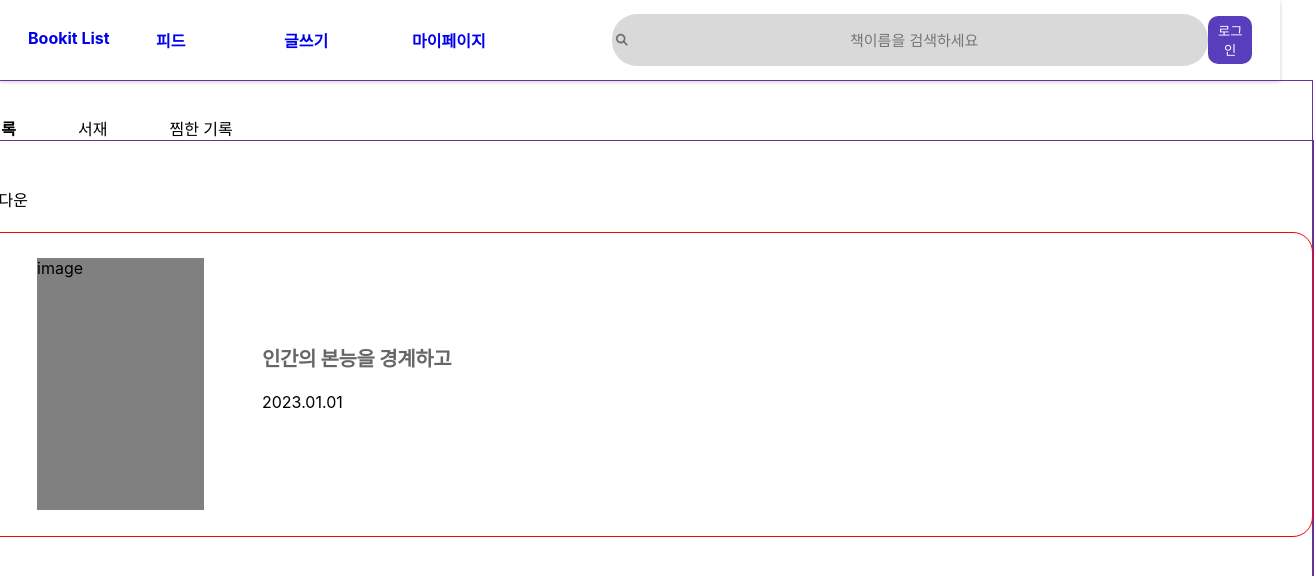
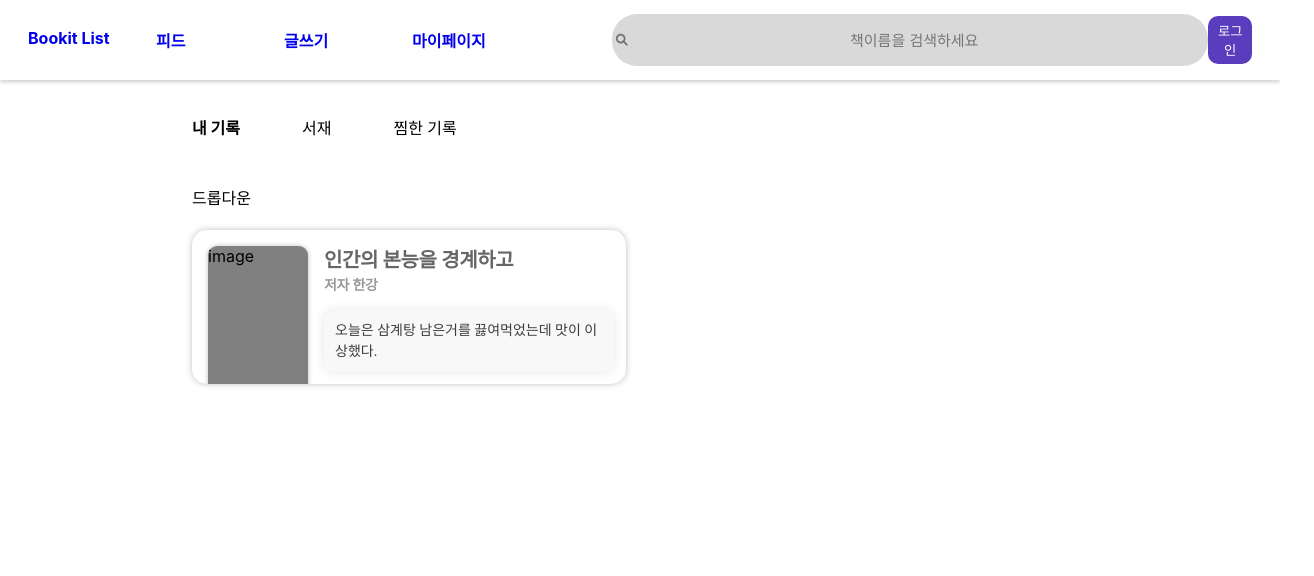
Before and after one commit to BookitList/BookitList_frontend, a React (Create React App) app: page /MyPage in a window 1280 px wide. Shown: the top 576 px of the page, 1314 px wide, since content can reach past the window. Built offline with nearby package versions, Linux system fonts and the light colour scheme.

Commit message:
Feat: 마이페이지 내 기록 부분 레이아웃 구성

```diff
--- a/src/pages/MyPage/MyPage.css
+++ b/src/pages/MyPage/MyPage.css
@@ -6,30 +6,12 @@
 
 }
 
-.MyPageContent{
-    display: flex;
-    justify-content: center;
-
-}
-
 .MyPageContainer{
-    /* margin: 0 15vw; */
+    margin: 0 15vw;
     /* margin: 0 288px; */
     min-height: 1842px;
-    border: 1px solid rebeccapurple;
-    width: 1344px;
 }
 
 .Content{
     min-height: 1842px;
-    border: 1px solid rebeccapurple;
-    width: 1344px;
 }
-
-
-.ContentContainer {
-  display: flex;
-  justify-content: center;
-  flex-direction: column;
-
-}
--- a/src/pages/MyPage/MyPage.js
+++ b/src/pages/MyPage/MyPage.js
@@ -24,7 +24,6 @@ const MyPage = () => {
   return (
     <div className='MyPage'>
       <Header />
-      <div className='MyPageContent'>
       <div className='MyPageContainer'>
         <Categories selectedCategory={category} onCategoryChange={onSelect} />
         <div className='ContentContainer'>
@@ -34,7 +33,6 @@ const MyPage = () => {
           </div>
         </div>
       </div>
-      </div>
       <Footer />
     </div>
   );
--- a/src/pages/MyPage/MyRecord/MyRecord.css
+++ b/src/pages/MyPage/MyRecord/MyRecord.css
@@ -3,27 +3,61 @@
 }
 
 .ReviewContainer{
-    height: 303px;
-    border: 1px solid red;
+    width: 434px;
+    height: 154px;
     display: flex;
     flex-direction: row;
     border-radius: 20px;
     margin-top: 21px;
+    border-radius: 15px;
+    background: var(--naver-text, #FFF);
+    box-shadow: 0px 0px 6px 0px rgba(0, 0, 0, 0.25);
+    overflow: hidden;
+
 }
 
 
 .ReviewImage{
-    width: 167px;
-    height: 252px;
-    margin: 25px 58px 25px 67px;
+    width: 100px;
+    height: 151px;
+    margin: 16px;
     background-color: gray;
+    border-radius: 9.359px;
+    box-shadow: 0px 0px 5.615px 0px rgba(0, 0, 0, 0.25);
 }
 
 .ReviewTitle{
-    margin: 112px 0 0 0;
+    margin: 16px 0 0 0;
     font-size: 20px;
 }
 
-.ReviewDate{
-    margin-top: 19px;
+.ReviewAuthor{
+    margin: 2px 0 0 0;
+    overflow: hidden;
+color: #999;
+
+text-overflow: ellipsis;
+font-family: Pretendard;
+font-size: 14px;
+font-style: normal;
+font-weight: 600;
+line-height: 20px; /* 142.857% */
+letter-spacing: -0.28px;
 }
+
+.ReviewContent{
+    width: 290px;
+    height: 62px;
+    border-radius: 10px;
+    background: #F8F8F8;
+    box-shadow: 0px 0px 12px 0px rgba(0, 0, 0, 0.10);
+    padding: 10px 11px;
+    box-sizing: border-box;
+    color: #3C3C3C;
+    font-family: Pretendard;
+    font-size: 14px;
+    font-style: normal;
+    font-weight: 400;
+    line-height: 150%;
+
+}
--- a/src/pages/MyPage/MyRecord/MyRecord.js
+++ b/src/pages/MyPage/MyRecord/MyRecord.js
@@ -10,7 +10,8 @@ const MyRecord = () => {
               <div className='ReviewImage'>image</div>
               <div className='ReviewText'>
                 <h1 className='ReviewTitle'>인간의 본능을 경계하고</h1>
-                <p className='ReviewDate'>2023.01.01</p>
+                <p className='ReviewAuthor'>저자 한강</p>
+                <p className='ReviewContent'>오늘은 삼계탕 남은거를 끓여먹었는데 맛이 이상했다.</p>
               </div>
             </div>
         </div>
```
